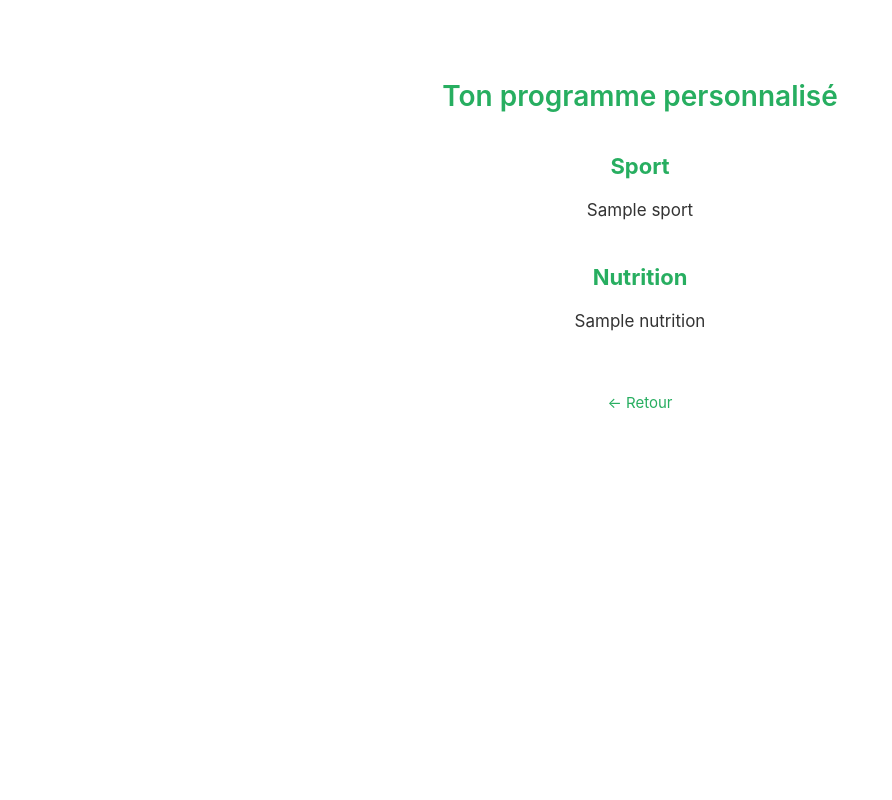
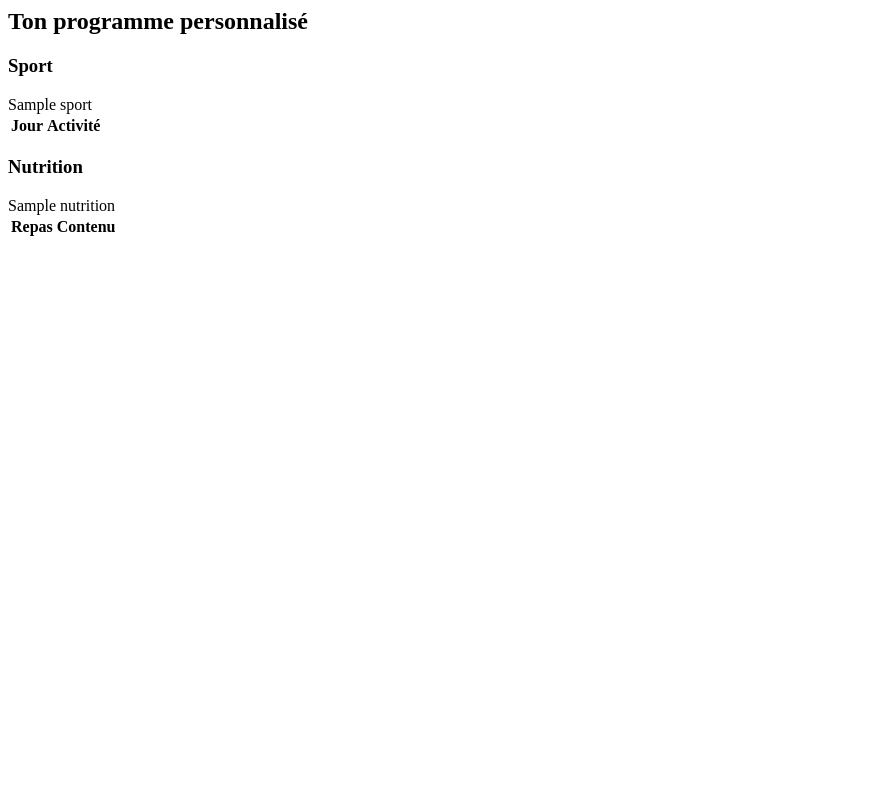
Before and after one commit to yaoji999/Fitness-food, a Flask app: template templates/result.html in a window 1280 px wide. Shown: the whole page, without its empty margins (0-892 px from the left). Run offline with Flask 3, Linux system fonts and the light colour scheme; the template is opened without the code that fills it: most values are stand-ins (such as "Sample title", 1, 10 or a date in 2020); lists and menus that the app fills with data are empty.

Commit message:
Update result.html

```diff
--- a/templates/result.html
+++ b/templates/result.html
@@ -1,54 +1,27 @@
-<!DOCTYPE html>
-<html lang="fr">
-<head>
-    <meta charset="UTF-8">
-    <title>Ton programme ELIO</title>
-    <style>
-        body {
-            font-family: -apple-system, BlinkMacSystemFont, "Segoe UI", Roboto, sans-serif;
-            background-color: #fff;
-            color: #111;
-            margin: 0;
-            padding: 60px 20px;
-            text-align: center;
-        }
-        h1 {
-            color: #27ae60;
-            font-size: 28px;
-            font-weight: 600;
-            margin-bottom: 30px;
-        }
-        h2 {
-            color: #27ae60;
-            font-size: 22px;
-            margin-top: 40px;
-        }
-        p {
-            font-size: 17px;
-            line-height: 1.6;
-            color: #333;
-        }
-        a {
-            display: inline-block;
-            margin-top: 40px;
-            font-size: 15px;
-            color: #27ae60;
-            text-decoration: none;
-        }
-        a:hover {
-            text-decoration: underline;
-        }
-    </style>
-</head>
-<body>
-    <h1>Ton programme personnalisé</h1>
+<h2>Ton programme personnalisé</h2>
 
-    <h2>Sport</h2>
-    <p>{{ sport }}</p>
+<h3>Sport</h3>
+<table>
+  <thead>
+    <tr>
+      <th>Jour</th>
+      <th>Activité</th>
+    </tr>
+  </thead>
+  <tbody>
+    {{ sport|safe }}
+  </tbody>
+</table>
 
-    <h2>Nutrition</h2>
-    <p>{{ nutrition }}</p>
-
-    <a href="/">← Retour</a>
-</body>
-</html>
+<h3>Nutrition</h3>
+<table>
+  <thead>
+    <tr>
+      <th>Repas</th>
+      <th>Contenu</th>
+    </tr>
+  </thead>
+  <tbody>
+    {{ nutrition|safe }}
+  </tbody>
+</table>
```
